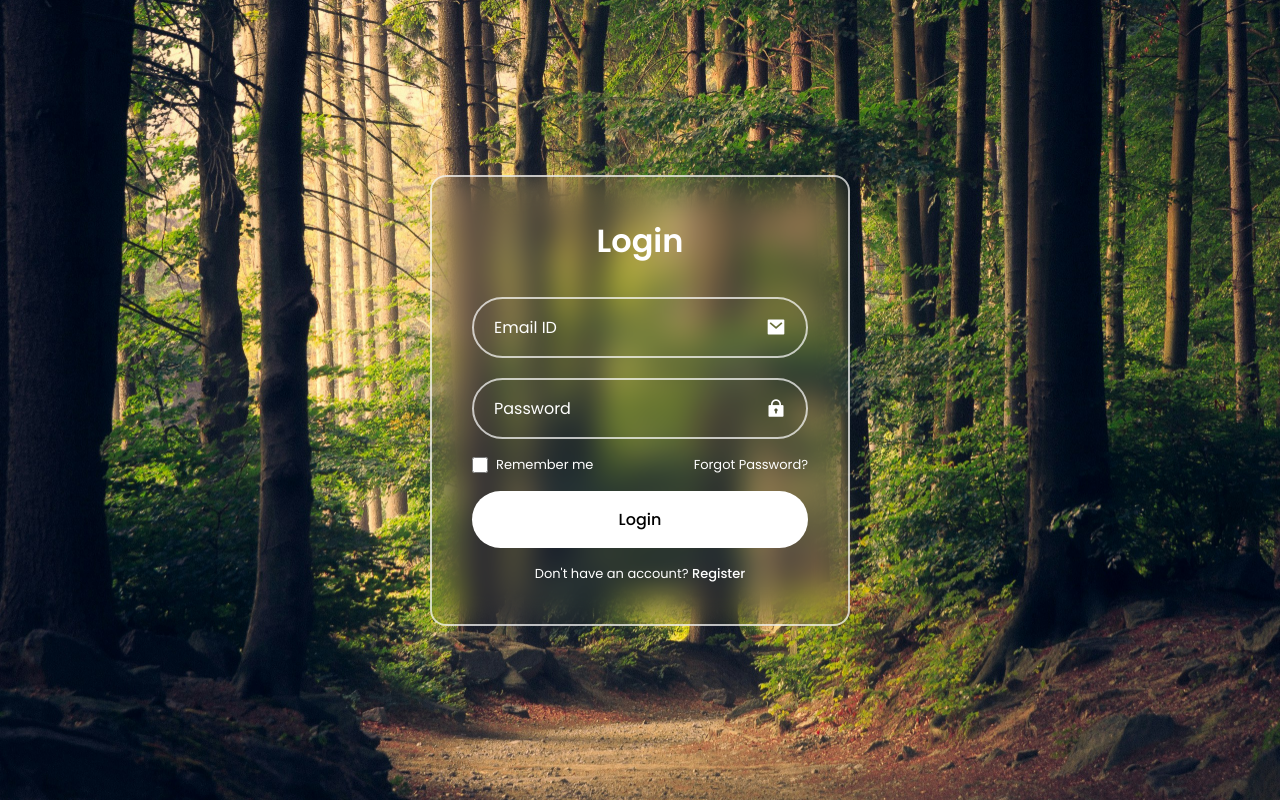
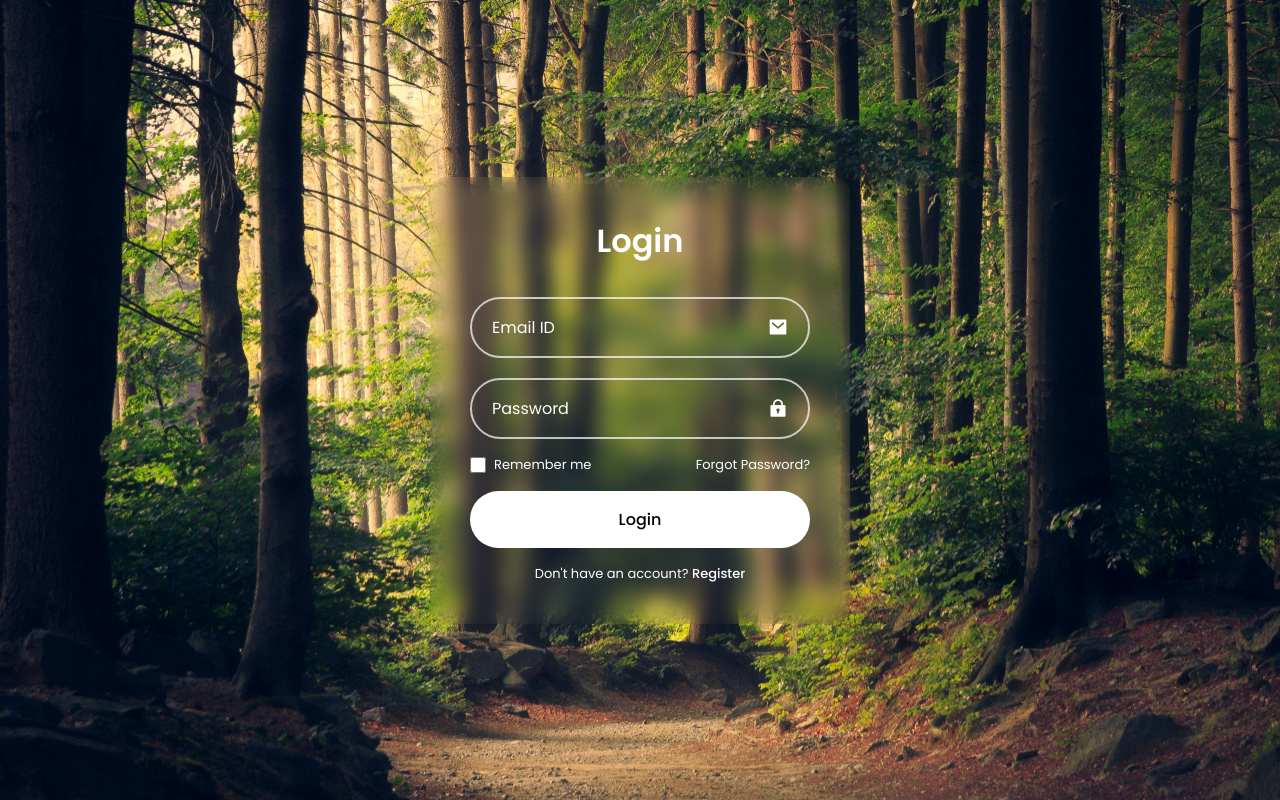
Before and after one commit to shinojeattath/Travel-Together, a Django app: page / in a window 1280 px wide. Run offline with Django 5.2, Linux system fonts and the light colour scheme.

Commit message:
login page modified

```diff
--- a/assets/login/css/styles.css
+++ b/assets/login/css/styles.css
@@ -51,11 +51,10 @@ img {
   position: relative;
   margin-inline: 1.5rem;
   background-color: hsla(0, 0%, 100%, .01);
-  border: 2px solid hsla(0, 0%, 100%, .7);
   padding: 2.5rem 1rem;
   color: var(--white-color);
   border-radius: 1rem;
-  backdrop-filter: blur(16px);
+  backdrop-filter: blur(10px);
 }
 
 .login__title {
```
